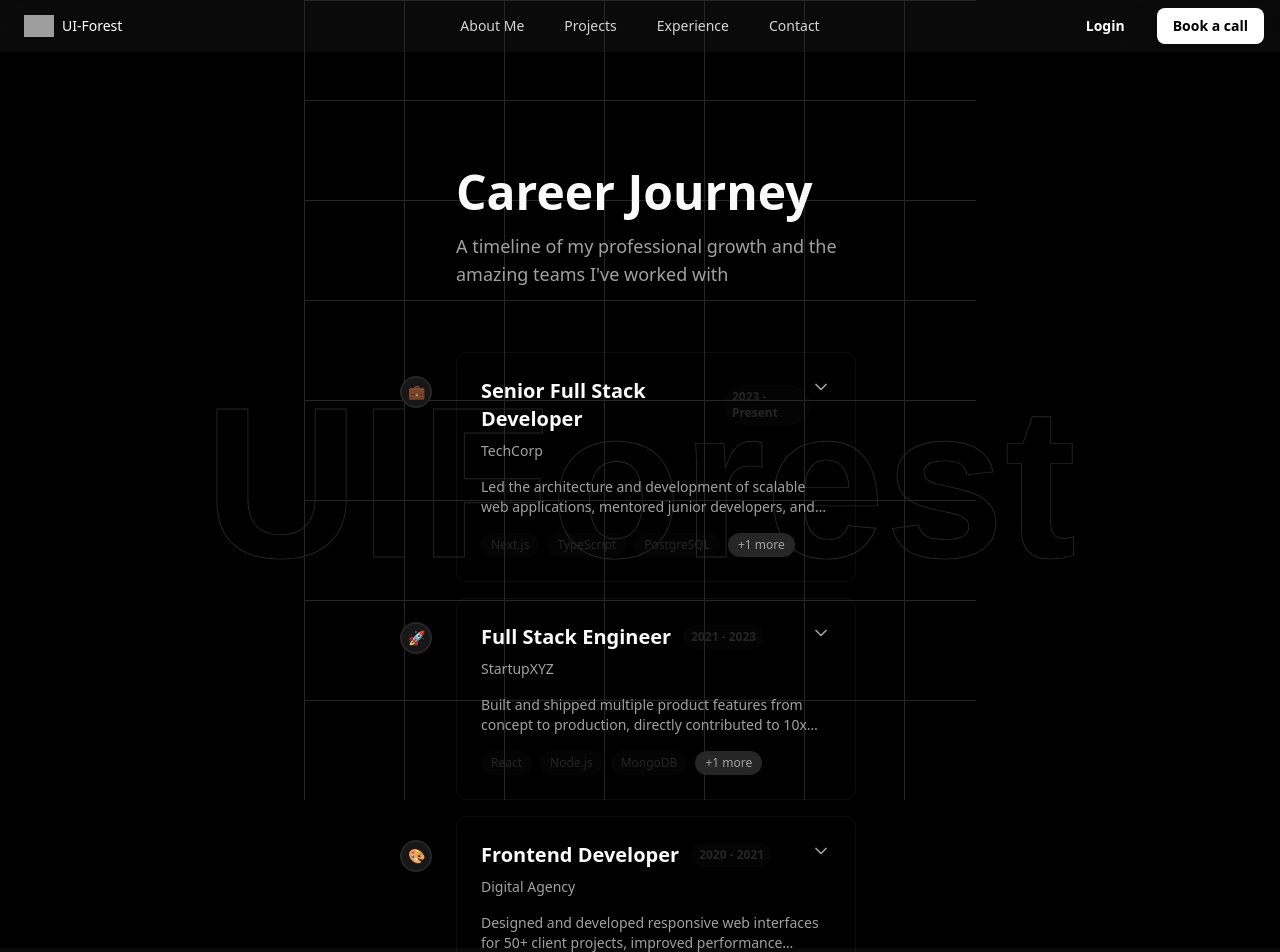
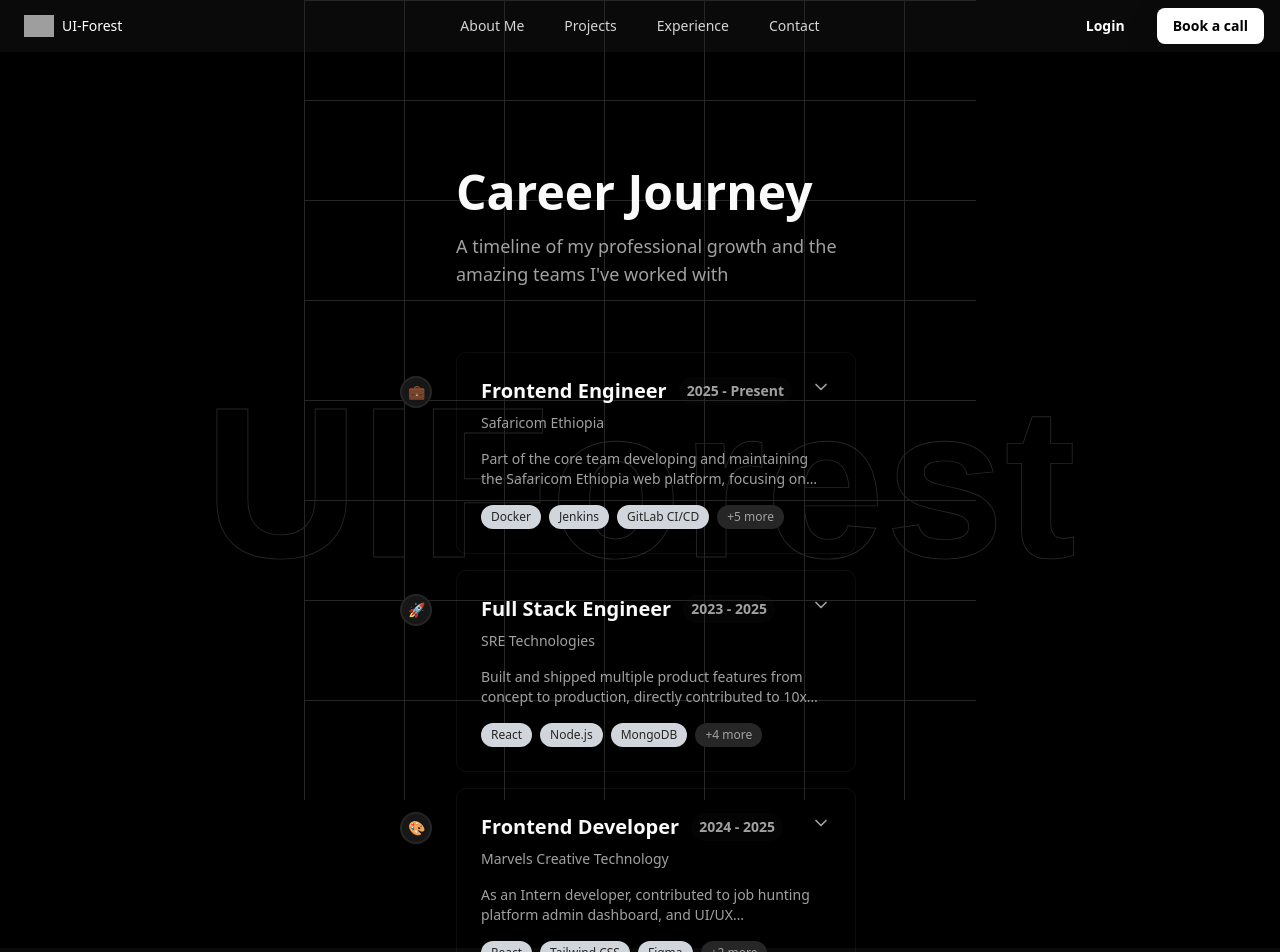
Before and after one commit to ake144/portfolio, a Next.js app: page /experience in a window 1280 px wide. Shown: the top 952 px of the page. Built offline with nearby package versions, Linux system fonts and the light colour scheme; grey boxes are pictures that could not be loaded.

Commit message:
Update ExperienceCard styles and modify experience data in ShowCase component

```diff
--- a/components/exprience/experience-card.tsx
+++ b/components/exprience/experience-card.tsx
@@ -43,7 +43,7 @@ export function ExperienceCard({ experience, isExpanded, onToggle, isFirst, isLa
           <div className="flex-1">
             <div className="flex items-center gap-3 mb-2">
               <h3 className="text-xl font-bold text-foreground">{experience.role}</h3>
-              <span className="text-xs px-2 py-1 bg-accent/10 text-accent rounded-full font-semibold">
+              <span className="text-sm text-muted-foreground px-2 py-1 bg-accent/10  rounded-full font-semibold">
                 {experience.period}
               </span>
             </div>
@@ -62,7 +62,7 @@ export function ExperienceCard({ experience, isExpanded, onToggle, isFirst, isLa
         {/* Expandable content */}
         {isExpanded && (
           <div className="space-y-4 pt-4 border-t border-border/50">
-            <p className="text-sm text-foreground">{experience.description}</p>
+            {/* <p className="text-sm text-foreground">{experience.description}</p> */}
 
             {/* Highlights */}
             <div>
@@ -88,7 +88,7 @@ export function ExperienceCard({ experience, isExpanded, onToggle, isFirst, isLa
                 {experience.tags.map((tag) => (
                   <span
                     key={tag}
-                    className="text-xs px-2.5 py-1 bg-accent/10 text-accent rounded-full font-medium hover:bg-accent/20 transition-colors"
+                    className="text-xs px-2.5 py-1 bg-accent/10 text-gray-100 rounded-full font-medium hover:bg-accent transition-colors"
                   >
                     {tag}
                   </span>
@@ -102,7 +102,7 @@ export function ExperienceCard({ experience, isExpanded, onToggle, isFirst, isLa
         {!isExpanded && (
           <div className="flex flex-wrap gap-2">
             {experience.tags.slice(0, 3).map((tag) => (
-              <span key={tag} className="text-xs px-2.5 py-1 bg-accent/10 text-accent rounded-full font-medium">
+              <span key={tag} className="text-xs px-2.5 py-1 bg-gray-300 text-accent rounded-full font-medium">
                 {tag}
               </span>
             ))}
--- a/components/exprience/showCase.tsx
+++ b/components/exprience/showCase.tsx
@@ -6,50 +6,39 @@ import { ExperienceCard } from "./experience-card"
 const experiences = [
   {
     id: 1,
-    company: "TechCorp",
-    role: "Senior Full Stack Developer",
-    period: "2023 - Present",
+    company: "Safaricom Ethiopia",
+    role: "Frontend Engineer",
+    period: "2025 - Present",
     description:
-      "Led the architecture and development of scalable web applications, mentored junior developers, and implemented modern DevOps practices.",
-    highlights: ["Team Leadership", "Architecture Design", "Performance Optimization"],
-    tags: ["Next.js", "TypeScript", "PostgreSQL", "AWS"],
+      "Part of the core team developing and maintaining the Safaricom Ethiopia web platform, focusing on delivering seamless user experiences. ",
+    highlights: ["M-Pesa Integration", "Architecture", "Performance Optimization"],
+    tags: [ "Docker", "Jenkins", "GitLab CI/CD", "Kubernetes", "Next.js", "TypeScript", "PostgreSQL", "AWS",],
     icon: "💼",
     color: "from-blue-500 to-cyan-500",
   },
   {
     id: 2,
-    company: "StartupXYZ",
+    company: "SRE Technologies",
     role: "Full Stack Engineer",
-    period: "2021 - 2023",
+    period: "2023 - 2025",
     description:
       "Built and shipped multiple product features from concept to production, directly contributed to 10x user growth.",
-    highlights: ["Product Development", "User Growth", "Technical Excellence"],
-    tags: ["React", "Node.js", "MongoDB", "Firebase"],
+    highlights: ["Product Development", "User Experience", "Technical Excellence"],
+    tags: ["React", "Node.js", "MongoDB", "Firebase", "Next.js", "TypeScript", "NestJS"],
     icon: "🚀",
     color: "from-purple-500 to-pink-500",
   },
   {
     id: 3,
-    company: "Digital Agency",
+    company: "Marvels Creative Technology",
     role: "Frontend Developer",
-    period: "2020 - 2021",
+    period: "2024 - 2025",
     description:
-      "Designed and developed responsive web interfaces for 50+ client projects, improved performance metrics by 40%.",
+      "As an Intern developer, contributed to job hunting platform admin dashboard, and  UI/UX implementation and performance improvements.",
     highlights: ["UI/UX Implementation", "Performance", "Client Management"],
-    tags: ["React", "Tailwind CSS", "GraphQL", "WebGL"],
+    tags: ["React", "Tailwind CSS", "Figma", "JavaScript", "zustand"],
     icon: "🎨",
     color: "from-emerald-500 to-teal-500",
-  },
-  {
-    id: 4,
-    company: "Tech Consultancy",
-    role: "Junior Developer",
-    period: "2019 - 2020",
-    description: "Contributed to various projects, learned best practices in clean code and software architecture.",
-    highlights: ["Foundation Building", "Mentorship", "Continuous Learning"],
-    tags: ["JavaScript", "React", "Express", "SQL"],
-    icon: "📚",
-    color: "from-orange-500 to-red-500",
   },
 ]
 
```
